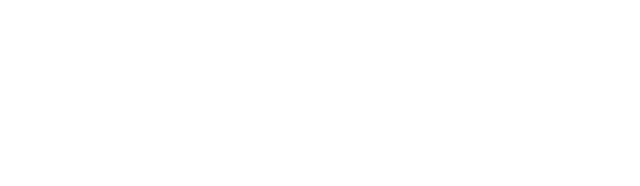
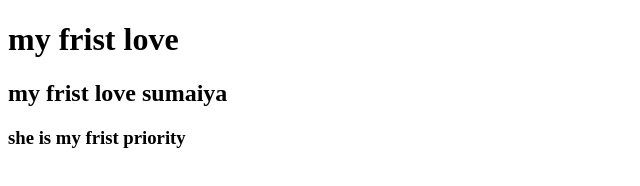
Before and after one commit to rakibulalam1/my-frist-repo, a plain HTML site: page index.html in a window 1280 px wide. Shown: the whole page, without its empty margins (0-640 px from the left). Drawn offline with Linux system fonts and the light colour scheme.

Commit message:
change heder

```diff
--- a/index.html
+++ b/index.html
@@ -7,6 +7,8 @@
     <title>MY First Github Repo</title>
 </head>
 <body>
-
+    <h1>my frist love</h1>
+    <h2>my frist love sumaiya</h2>
+    <h3>she is my frist priority</h3>
 </body>
 </html>
```
